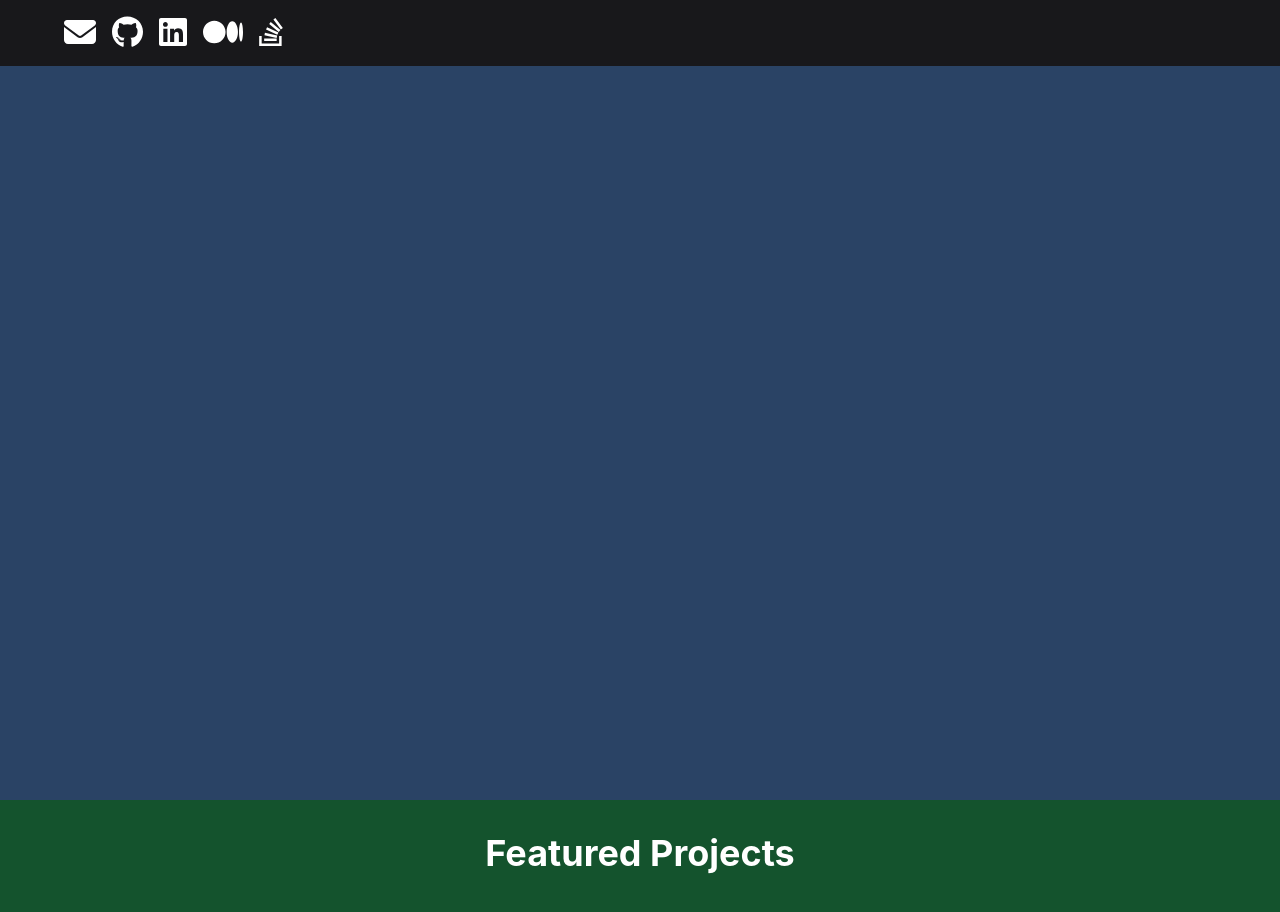
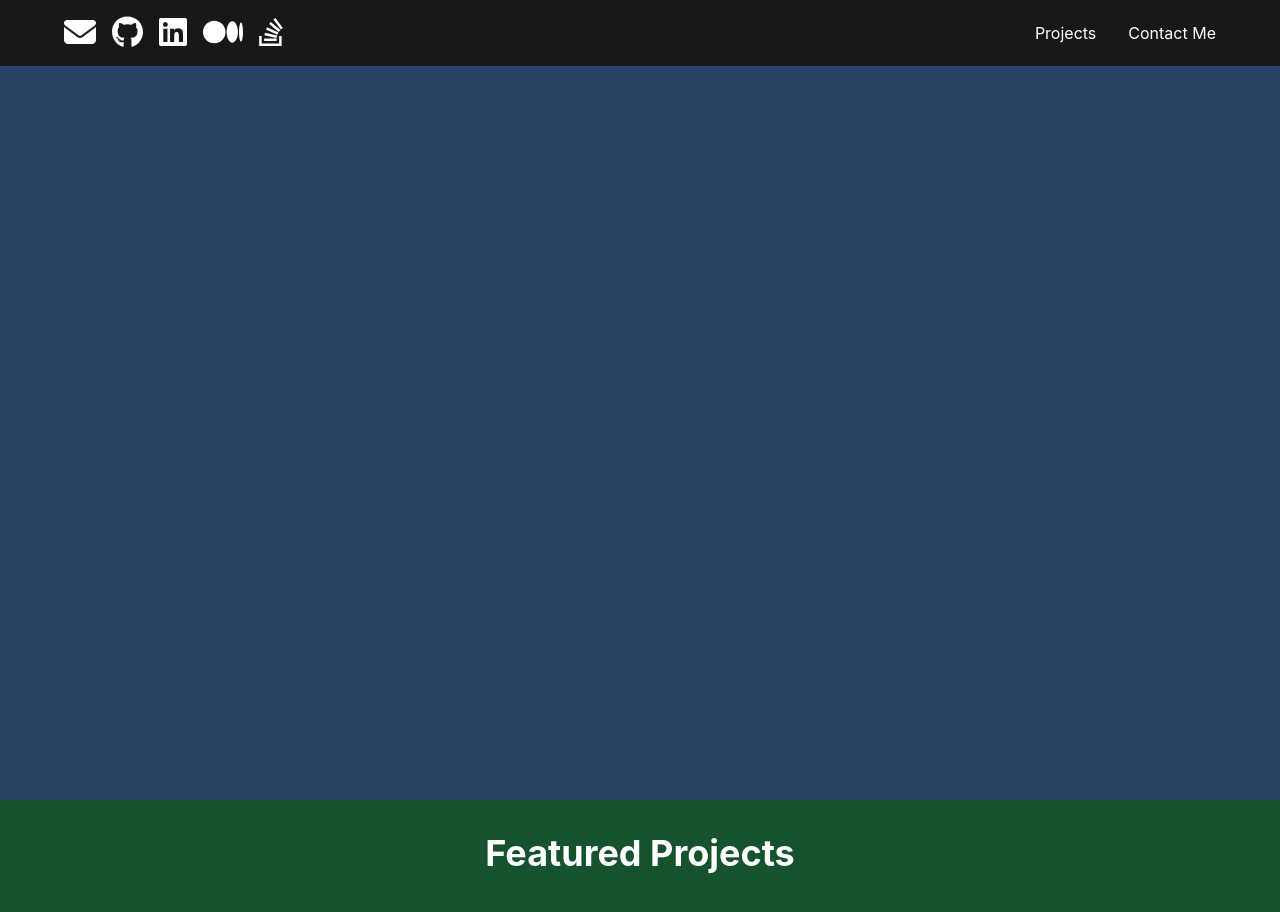
Before and after one commit to matheusschittini/creating-my-own-portfolio, a React (Create React App) app: page / in a window 1280 px wide. Shown: the top 912 px of the page. Built offline with nearby package versions, Linux system fonts and the light colour scheme.

Commit message:
Step 1 done

```diff
--- a/src/components/Header.js
+++ b/src/components/Header.js
@@ -76,7 +76,8 @@ const Header = () => {
           </nav>
           <nav>
             <HStack spacing={8}>
-              {/* Add links to Projects and Contact me section */}
+              <a href="#projects-section">Projects</a>
+              <a href="#contactme-section">Contact Me</a>
             </HStack>
           </nav>
         </HStack>
```
